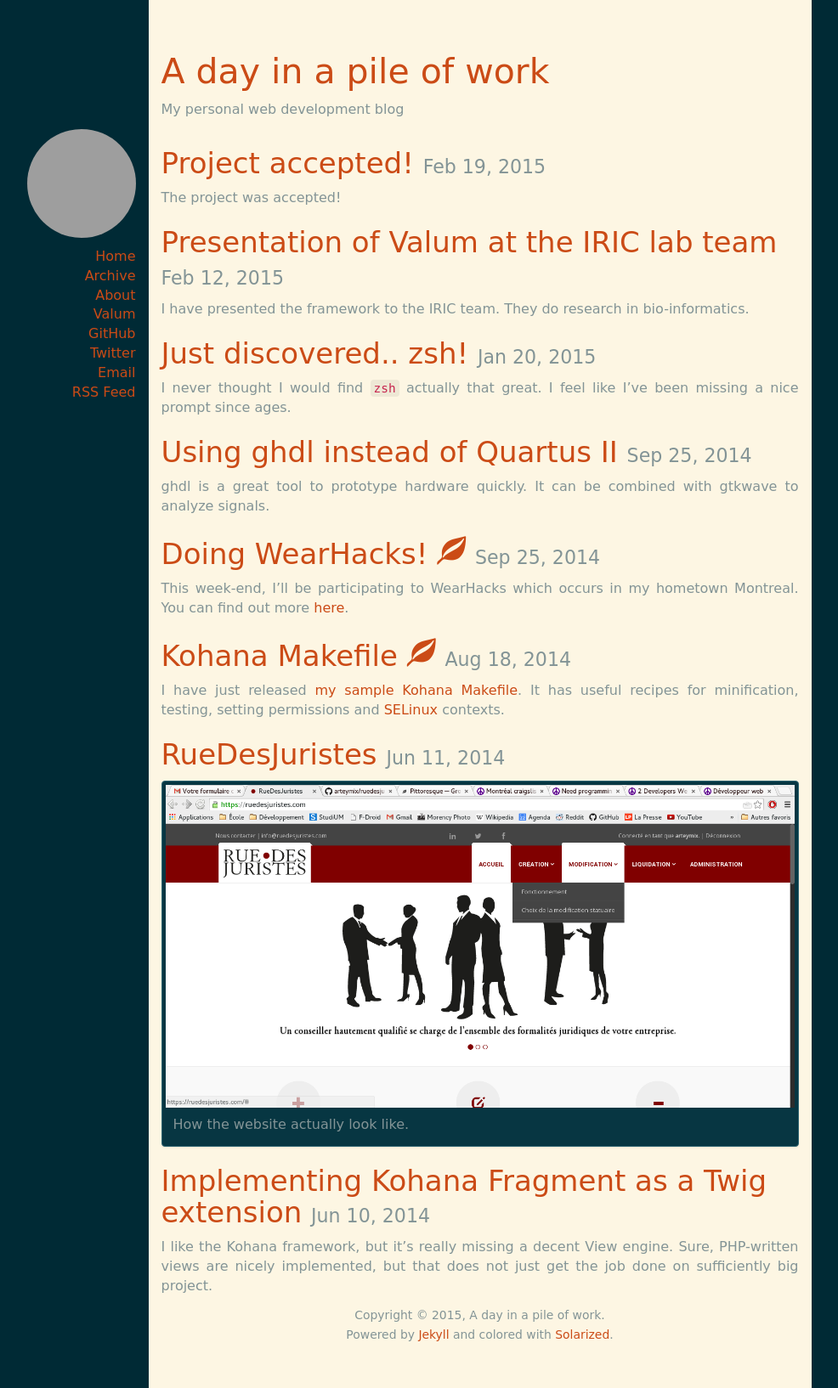
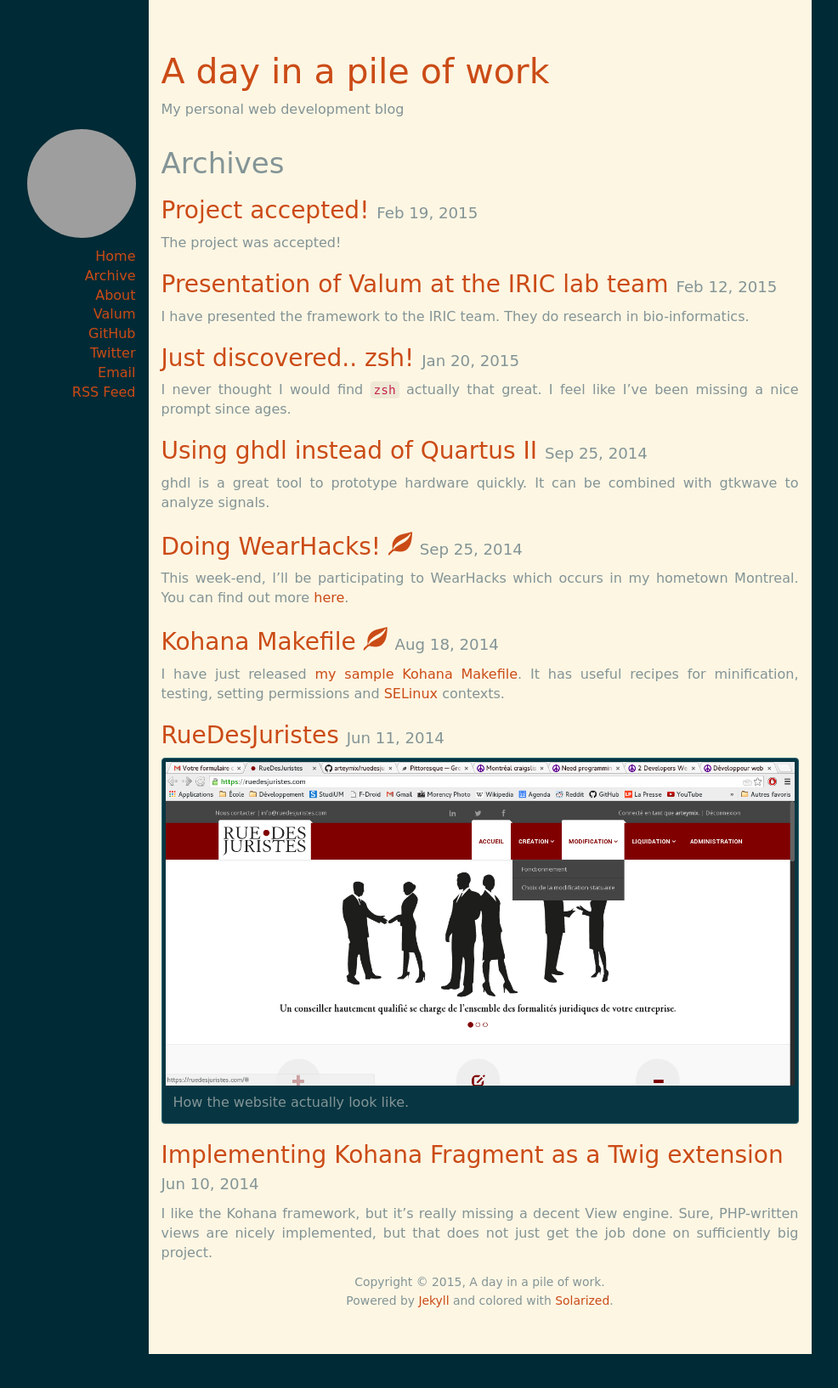
Before and after one commit to arteymix/arteymix.github.io, a Jekyll site: the page built from archives/index.html, in a window 1280 px wide. Shown: the whole page at 85% size, without its empty margins (173-1159 px from the left). Built offline with Jekyll 4.4.1, drawn with Linux system fonts in a browser that asks for light colours; some web fonts are replaced; comment, search, counter and statistics services are not loaded; after the commit the page ends 1594 px from its top, so only the background shows below that; grey boxes are pictures that could not be loaded.

Commit message:
Uniform presentation of archives.

```diff
--- a/archives/index.html
+++ b/archives/index.html
@@ -3,9 +3,11 @@ layout: default
 title: Archives
 ---
 
+<h2>Archives</h2>
+
 {% for post in site.posts %}
   <article class="post">
-    <h2>
+    <h3>
       {% if post.external-url %}
         <a href="{{ post.external-url }}">{{ post.title }}</a>
         <a class="anchor" href="{{ post.url }}">
@@ -15,7 +17,7 @@ title: Archives
         <a href="{{ post.url }}">{{ post.title }}</a>
       {% endif %}
       <small>{{ post.date | date: "%b %d, %Y"}}</small>
-    </h2>
+    </h3>
     <p>{{ post.excerpt }}</p>
   </article>
 {% endfor %}
```
